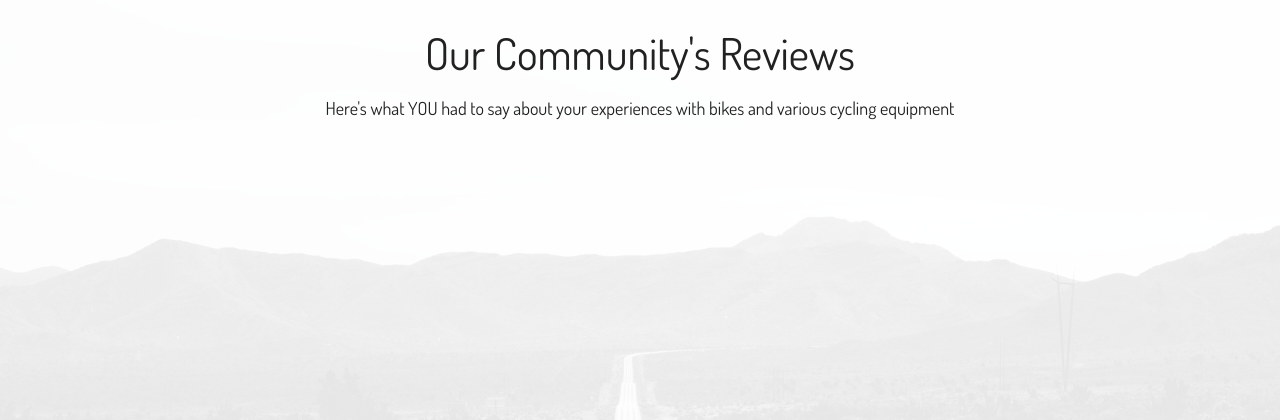
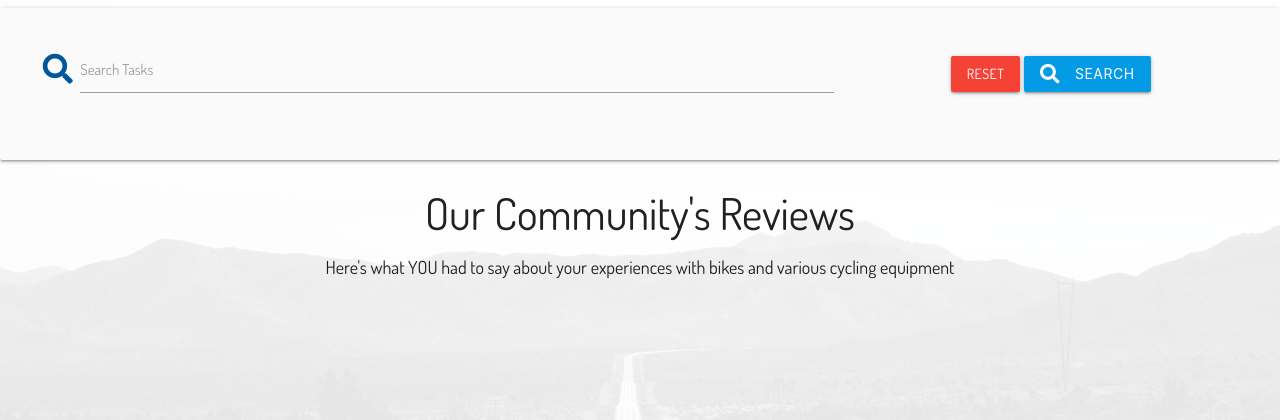
Before and after one commit to Adamsky94/Blitz_Bikes, a Flask app: page /get_reviews in a window 1280 px wide. Shown: the part 64-484 px from the top of the page. Run offline with Flask 2, Linux system fonts and the light colour scheme; data that the repository does not hold is empty; some libraries are stand-ins or nearby versions; some web fonts are replaced.

Commit message:
Added search functionality

```diff
--- a/app.py
+++ b/app.py
@@ -27,6 +27,13 @@ def get_index():
 @app.route("/get_reviews")
 def get_reviews():
     reviews = mongo.db.reviews.find()
+    return render_template("reviews.html", reviews=reviews)
+
+
+@app.route("/search", methods=["GET", "POST"])
+def search():
+    query = request.form.get("query")
+    reviews = list(mongo.db.reviews.find({"$text": {"$search": query}}))
     return render_template("reviews.html", reviews=reviews)
 
 
--- a/static/scripts/main.js
+++ b/static/scripts/main.js
@@ -2,14 +2,14 @@
 $(document).ready(function(){
 
     $('.sidenav').sidenav();
-    $(".collapsible").collapsible();
+
     $("select").formSelect();
+
+     $('textarea#bike_description').characterCounter();
 
     /*MediumZoom Javascript https://github.com/francoischalifour/medium-zoom */
     mediumZoom(document.querySelectorAll('[data-zoomable]'),{
-        background: "rgba(255,255,255,.6)"
+        background: "rgba(255,255,255,.8)"
     });
 
-    $('textarea#bike_description').characterCounter();
-
 })
--- a/templates/reviews.html
+++ b/templates/reviews.html
@@ -1,4 +1,23 @@
 {% extends "base.html" %} {% block content %}
+
+<div class="row center p-b">
+    <div class="row card-panel grey lighten-5">
+        <form action="{{ url_for('search') }}" method="post" class="col s12">
+            <div class="row valign-wrapper center-align">
+                <div class="input-field col s12 m8">
+                    <i class="fas fa-search prefix light-blue-text text-darken-4"></i>
+                    <input type="text" name="query" id="query" minlength="3" class="validate" required>
+                    <label for="query">Search Tasks</label>
+                </div>
+                <div class="col s12 m4">
+                    <a href="{{ url_for('get_reviews') }}" class="red btn text-shadow">Reset</a>
+                    <button type="submit" class="light-blue darken-1 btn text-shadow">
+                        <i class="fas fa-search left"></i> Search
+                    </button>
+                </div>
+            </div>
+        </form>
+    </div>
 
 <h3 class="text-black center-align">Our Community's Reviews</h3>
 
@@ -6,7 +25,7 @@
     Here's what YOU had to say about your experiences with bikes and various cycling equipment
 </div>
 
-<div class="row center p-b">
+
     {% for review in reviews %}
 
     <div class="col s12 m6 l4">
```
